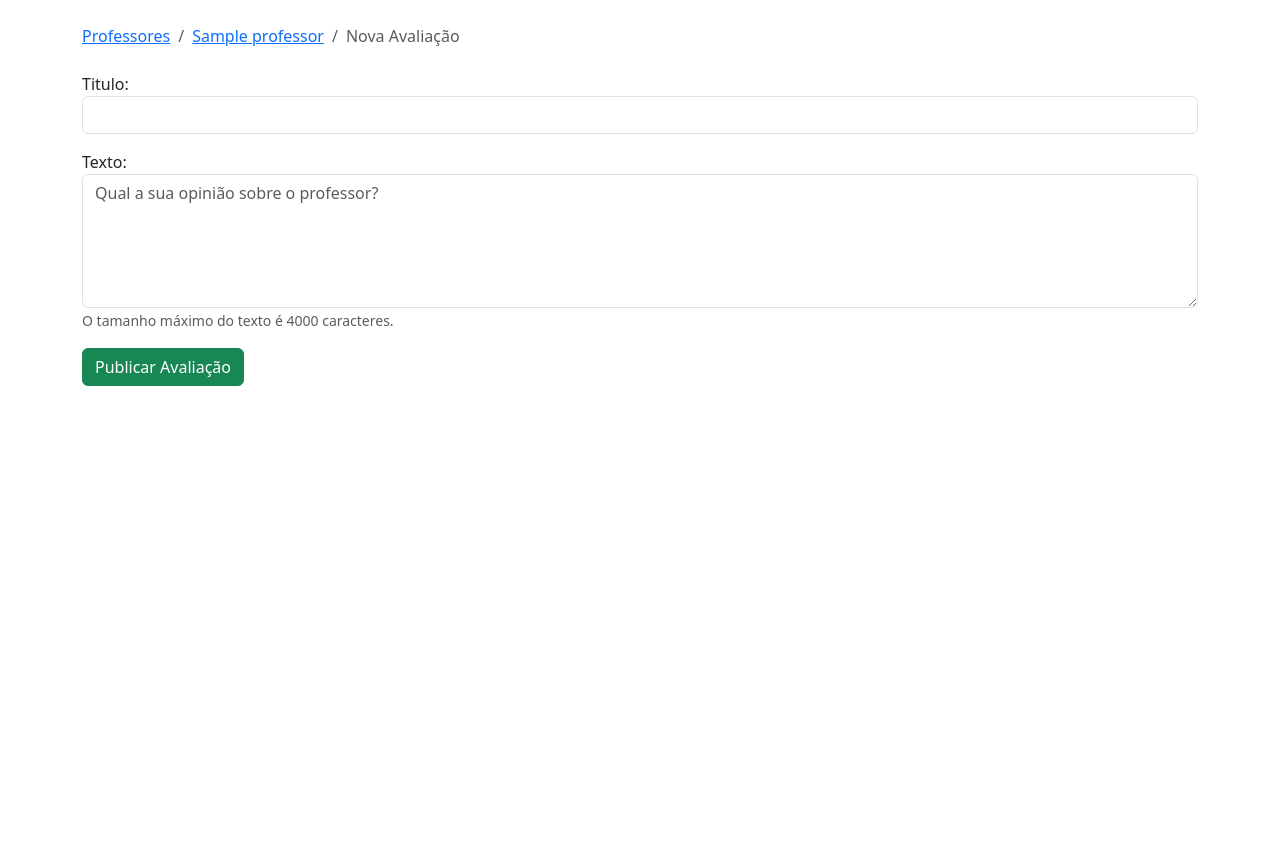
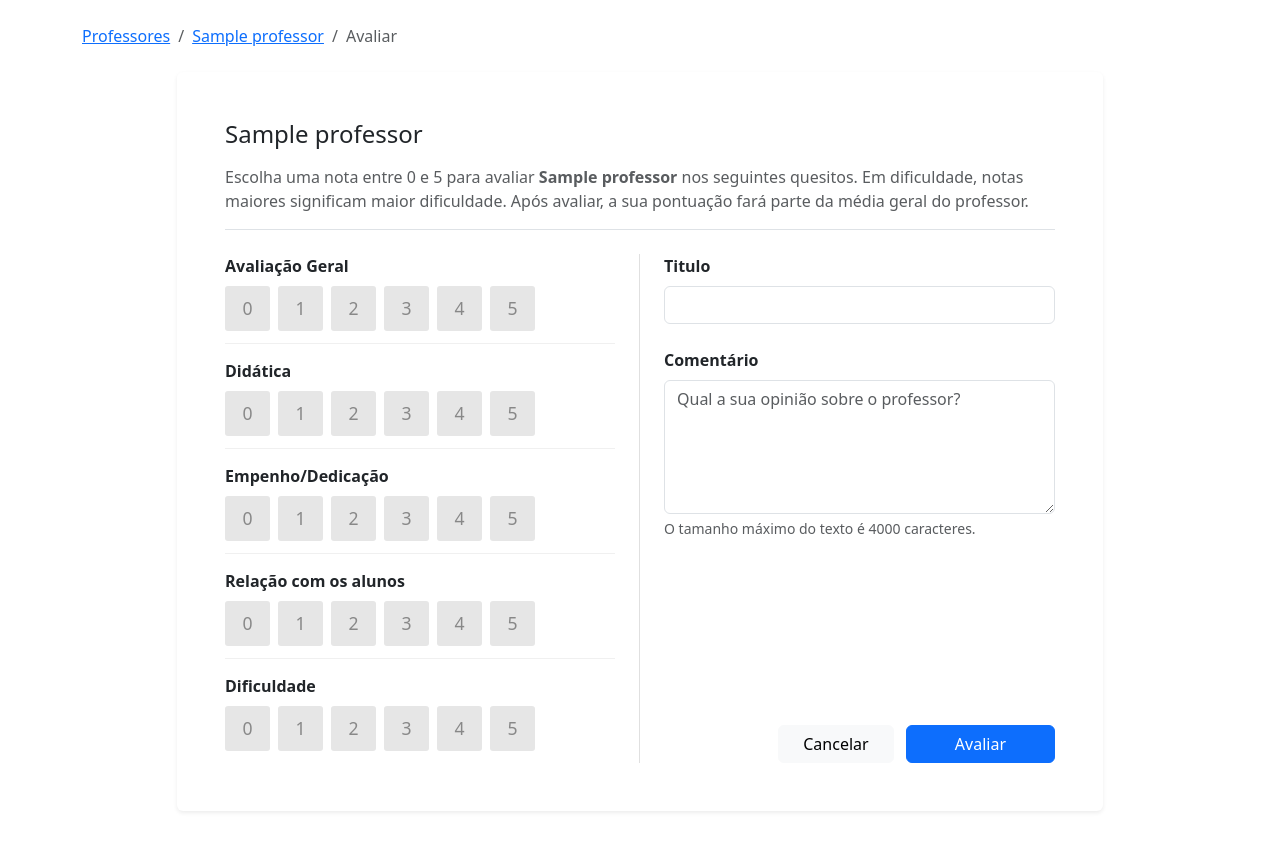
Before and after one commit to PedroPalharesAkaK/Django_Project, a Django app: template templates/new_avaliacao.html in a window 1280 px wide. Shown: the part 56-915 px from the top of the page. Before the commit the page ends 442 px from the top, so only its background shows below. Run offline with Django 5.2, Linux system fonts and the light colour scheme; the template is opened without the code that fills it: values that come from a table or form of the project are taken from there, others are empty; tables that the repository leaves empty hold one stand-in row (values such as "Sample post"); some libraries are stand-ins or nearby versions.

Commit message:
novo layout de avaliação

```diff
--- a/boards/forms.py
+++ b/boards/forms.py
@@ -2,21 +2,50 @@ from django import forms
 from .models import Avaliacao, Comentario
 
 class NewAvaliacaoForm(forms.ModelForm):
-    # Usamos 'texto' em vez de 'message' para ligar com o modelo Comentario
+    # Definimos as escolhas possíveis (0, 1, 2, 3, 4, 5)
+    NOTAS_CHOICES = [(i, str(i)) for i in range(6)]
+
+    # Transformamos os campos numéricos em Radio Buttons para facilitar o clique
+    nota_geral = forms.TypedChoiceField(
+        choices=NOTAS_CHOICES, coerce=int, widget=forms.RadioSelect, label='Avaliação Geral'
+    )
+    nota_didatica = forms.TypedChoiceField(
+        choices=NOTAS_CHOICES, coerce=int, widget=forms.RadioSelect, label='Didática'
+    )
+    nota_empenho = forms.TypedChoiceField(
+        choices=NOTAS_CHOICES, coerce=int, widget=forms.RadioSelect, label='Empenho/Dedicação'
+    )
+    nota_relacao = forms.TypedChoiceField(
+        choices=NOTAS_CHOICES, coerce=int, widget=forms.RadioSelect, label='Relação com os alunos'
+    )
+    nota_dificuldade = forms.TypedChoiceField(
+        choices=NOTAS_CHOICES, coerce=int, widget=forms.RadioSelect, label='Dificuldade'
+    )
+
     texto = forms.CharField(
         widget=forms.Textarea(attrs={'rows': 5, 'placeholder': 'Qual a sua opinião sobre o professor?'}),
         max_length=4000,
-        help_text='O tamanho máximo do texto é 4000 caracteres.'
+        help_text='O tamanho máximo do texto é 4000 caracteres.',
+        label='Comentário'
     )
 
     class Meta:
         model = Avaliacao
-        fields = ['titulo', 'texto'] # 'subject' virou 'titulo'
+        # Agora dizemos ao Django para incluir todos os campos novos na página de criação!
+        fields = [
+            'titulo',
+            'nota_geral',
+            'nota_didatica',
+            'nota_empenho',
+            'nota_relacao',
+            'nota_dificuldade',
+            'texto'
+        ]
 
 class ComentarioForm(forms.ModelForm):
     class Meta:
         model = Comentario
-        fields = ['texto',] # 'message' virou 'texto'
+        fields = ['texto',]
         widgets = {
-            'texto': forms.Textarea(attrs={'rows': 5, 'placeholder': 'Escreva seu comentário aqui...'})
+            'texto': forms.Textarea(attrs={'rows': 5, 'placeholder': 'Escreva a sua resposta aqui...'})
         }
--- a/templates/new_avaliacao.html
+++ b/templates/new_avaliacao.html
@@ -1,17 +1,170 @@
 {% extends 'base.html' %}
 
-{% block title %}Nova Avaliação{% endblock %}
+{% block title %}Avaliar Professor{% endblock %}
+
+{% block stylesheet %}
+  <style>
+    /* 1. O SEGREDO DO DESIGN: Transformar bolinhas de rádio em blocos */
+    .radio-toolbar {
+      display: flex;
+      gap: 8px;
+      margin-top: 5px;
+    }
+
+    /* Esconde a bolinha padrão do navegador */
+    .radio-toolbar input[type="radio"] {
+      display: none;
+    }
+
+    /* Desenha os quadrados cinzentos exatamente como no seu print */
+    .radio-toolbar label {
+      display: inline-flex;
+      align-items: center;
+      justify-content: center;
+      width: 45px;
+      height: 45px;
+      background-color: #e6e6e6;
+      color: #888;
+      font-weight: 500;
+      font-size: 1.1rem;
+      cursor: pointer;
+      transition: all 0.2s ease-in-out;
+      border-radius: 3px;
+    }
+
+    /* O Azul que aparece quando o utilizador clica no número */
+    .radio-toolbar input[type="radio"]:checked + label {
+      background-color: #3b8cc6;
+      color: white;
+    }
+
+    /* Efeito de passar o rato (Hover) */
+    .radio-toolbar label:hover {
+      background-color: #d4d4d4;
+      color: #444;
+    }
+
+    /* Linhas separadoras elegantes entre os quesitos */
+    .criterio-row {
+      border-bottom: 1px solid #f0f0f0;
+      padding-bottom: 12px;
+      margin-bottom: 15px;
+    }
+
+    .criterio-row:last-child {
+      border-bottom: none;
+      margin-bottom: 0;
+    }
+
+    /* Borda divisória para ecrãs grandes */
+    @media (min-width: 768px) {
+      .divisor-colunas {
+        border-right: 1px solid #e0e0e0;
+      }
+    }
+  </style>
+{% endblock %}
 
 {% block breadcrumb %}
   <li class="breadcrumb-item"><a href="{% url 'home' %}">Professores</a></li>
   <li class="breadcrumb-item"><a href="{% url 'professor_avaliacoes' professor.pk %}">{{ professor.nome }}</a></li>
-  <li class="breadcrumb-item active">Nova Avaliação</li>
+  <li class="breadcrumb-item active">Avaliar</li>
 {% endblock %}
 
 {% block content %}
-  <form method="post" novalidate>
-    {% csrf_token %}
-    {% include 'includes/form.html' %}
-    <button type="submit" class="btn btn-success">Publicar Avaliação</button>
-  </form>
+  <div class="row justify-content-center">
+    <div class="col-lg-10">
+
+      <div class="card shadow-sm mb-5 border-0">
+        <div class="card-body p-4 p-md-5">
+          <h4 class="mb-3">{{ professor.nome }}</h4>
+
+          <p class="text-muted border-bottom pb-3 mb-4">
+            Escolha uma nota entre 0 e 5 para avaliar <strong>{{ professor.nome }}</strong> nos seguintes quesitos. Em dificuldade, notas maiores significam maior dificuldade. Após avaliar, a sua pontuação fará parte da média geral do professor.
+          </p>
+
+          <form method="post" novalidate>
+            {% csrf_token %}
+
+            {% if form.non_field_errors %}
+              <div class="alert alert-danger">
+                {% for error in form.non_field_errors %}
+                  {{ error }}
+                {% endfor %}
+              </div>
+            {% endif %}
+
+            <div class="row">
+
+              <div class="col-md-6 pe-md-4 divisor-colunas">
+
+                {% for field in form %}
+                  {% if field.name != 'titulo' and field.name != 'texto' %}
+                    <div class="criterio-row">
+                      <strong class="d-block mb-2">{{ field.label }}</strong>
+
+                      {% if field.errors %}
+                        <div class="text-danger small mb-1">{{ field.errors|join:", " }}</div>
+                      {% endif %}
+
+                      <div class="radio-toolbar">
+                        {% for value, text in field.field.choices %}
+                          <input type="radio" id="id_{{ field.name }}_{{ value }}" name="{{ field.name }}" value="{{ value }}" {% if field.value|stringformat:"s" == value|stringformat:"s" %}checked{% endif %} required>
+                          <label for="id_{{ field.name }}_{{ value }}">{{ text }}</label>
+                        {% endfor %}
+                      </div>
+                    </div>
+                  {% endif %}
+                {% endfor %}
+
+              </div>
+
+              <div class="col-md-6 ps-md-4 mt-4 mt-md-0 d-flex flex-column">
+
+                <div class="mb-4">
+                  <label for="{{ form.titulo.id_for_label }}" class="fw-bold mb-2">{{ form.titulo.label }}</label>
+                  {% if form.titulo.errors %}
+                    <div class="text-danger small">{{ form.titulo.errors|join:", " }}</div>
+                  {% endif %}
+                  {{ form.titulo }}
+                </div>
+
+                <div class="mb-4 flex-grow-1">
+                  <label for="{{ form.texto.id_for_label }}" class="fw-bold mb-2">{{ form.texto.label }}</label>
+                  {% if form.texto.errors %}
+                    <div class="text-danger small">{{ form.texto.errors|join:", " }}</div>
+                  {% endif %}
+                  {{ form.texto }}
+                  {% if form.texto.help_text %}
+                    <small class="form-text text-muted d-block mt-1">{{ form.texto.help_text }}</small>
+                  {% endif %}
+                </div>
+
+                <div class="text-end mt-auto">
+                  <a href="{% url 'professor_avaliacoes' professor.pk %}" class="btn btn-light me-2 px-4">Cancelar</a>
+                  <button type="submit" class="btn btn-primary px-5">Avaliar</button>
+                </div>
+
+              </div>
+            </div>
+          </form>
+
+        </div>
+      </div>
+
+    </div>
+  </div>
 {% endblock %}
+
+{% block javascript %}
+  <script>
+    // Como deixámos de usar o includes/form.html, este pequeno script garante
+    // que as caixas de texto do Django ganham o aspeto arredondado do Bootstrap.
+    document.addEventListener("DOMContentLoaded", function() {
+      const textInputs = document.querySelectorAll('input[type="text"], textarea');
+      textInputs.forEach(function(input) {
+        input.classList.add('form-control');
+      });
+    });
+  </script>
+{% endblock %}
```
